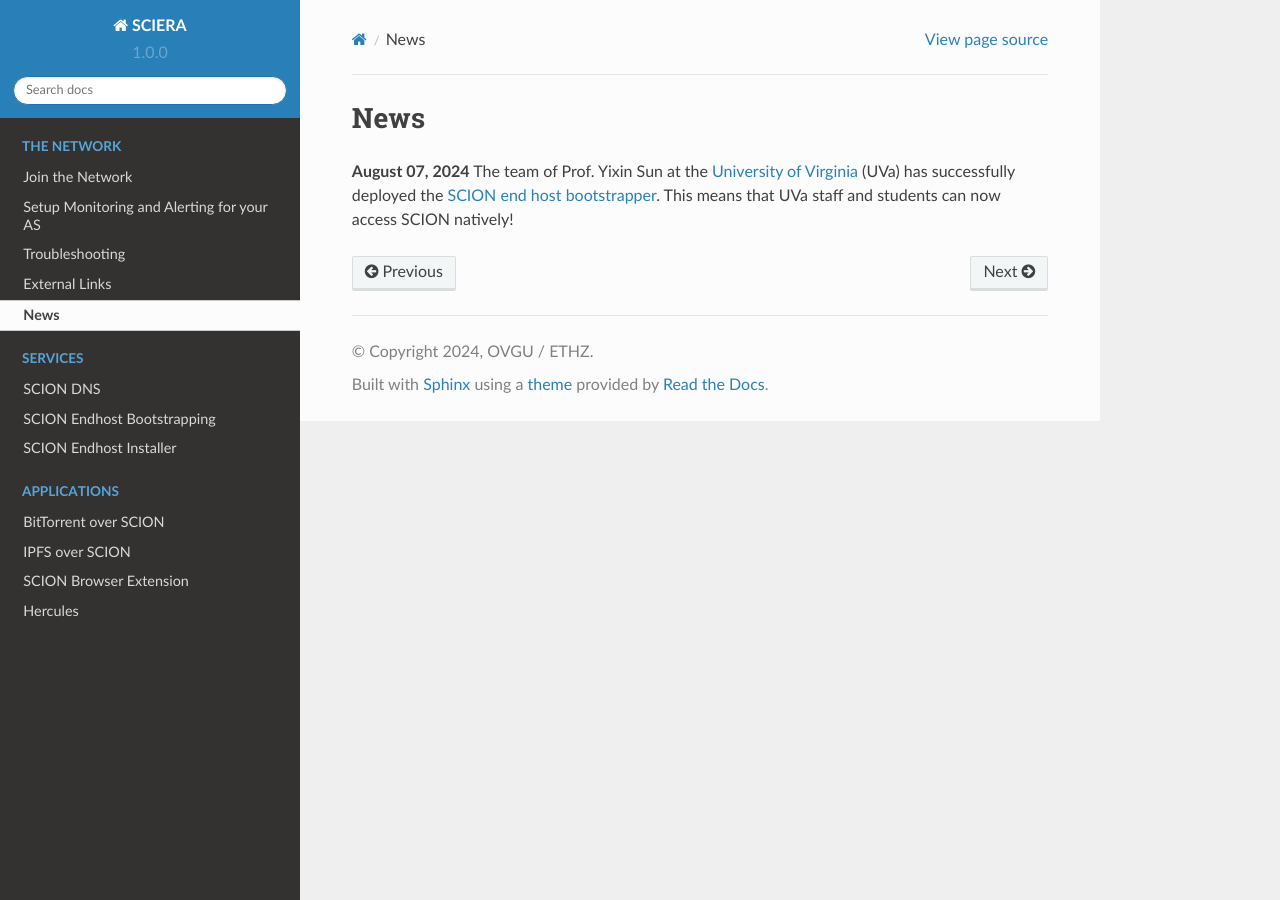
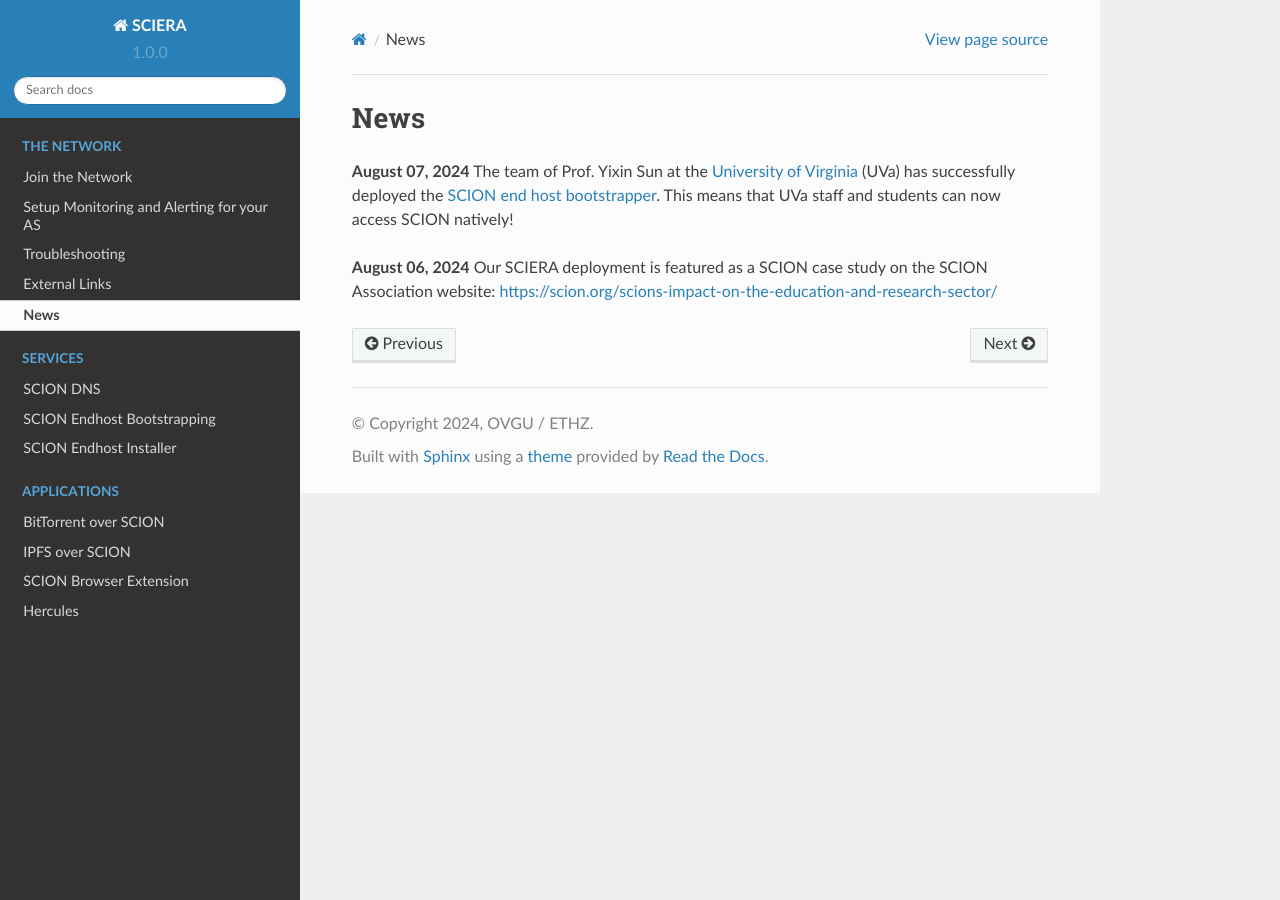
Before and after one commit to netsys-lab/scion-education-network-documentation, a Sphinx documentation site: the page built from docs/source/news.rst, in a window 1280 px wide. Built offline with Sphinx 7.4.7 and the Read the Docs theme 2.0.0, drawn with Linux system fonts in a browser that asks for light colours.

Commit message:
Update news.rst

```diff
--- a/docs/source/news.rst
+++ b/docs/source/news.rst
@@ -2,3 +2,5 @@ News
 =======================================
 
 **August 07, 2024** The team of Prof. Yixin Sun at the `University of Virginia <https://www.virginia.edu/>`_ (UVa) has successfully deployed the `SCION end host bootstrapper <services/endhost-bootstrap.html>`_. This means that UVa staff and students can now access SCION natively!
+
+**August 06, 2024** Our SCIERA deployment is featured as a SCION case study on the SCION Association website: https://scion.org/scions-impact-on-the-education-and-research-sector/
```
